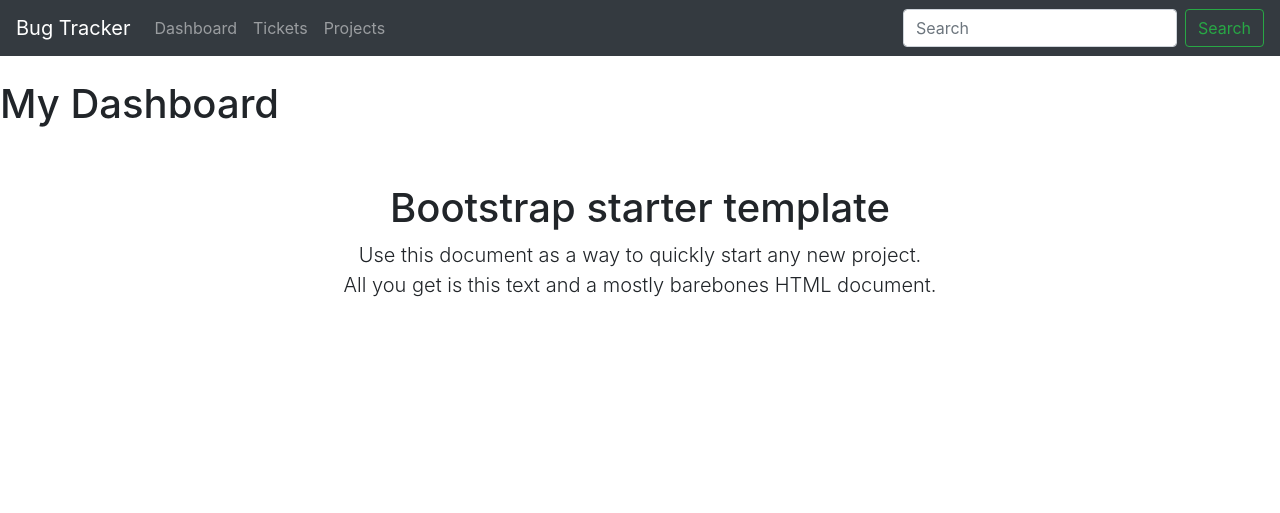
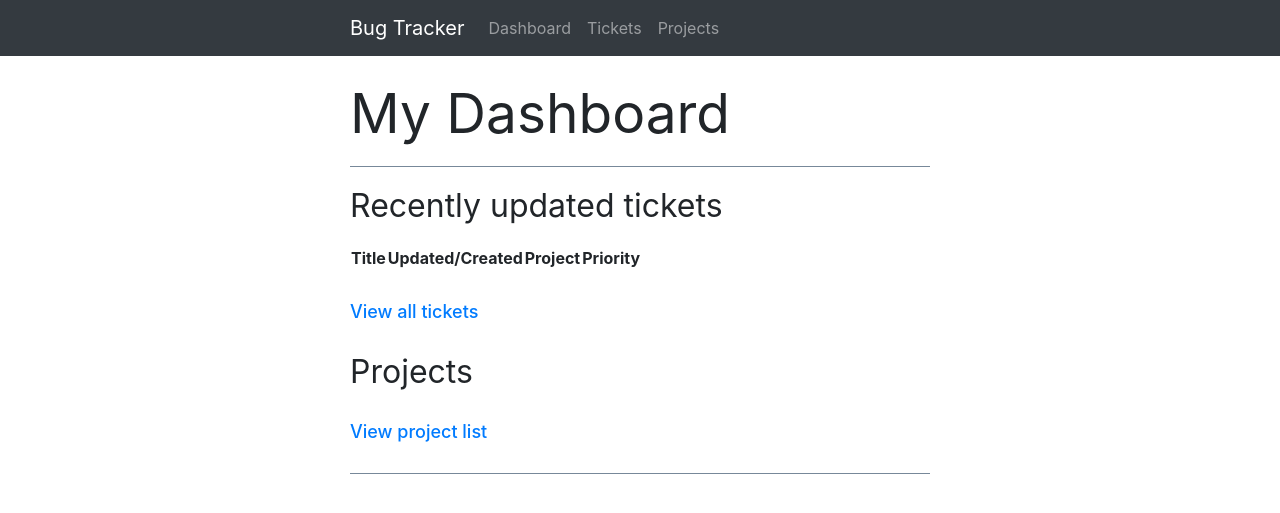
Before and after one commit to Anthony9698/BugTracker, a Django app: page / in a window 1280 px wide. Shown: the top 513 px of the page. Run offline with Django 3.2, Linux system fonts and the light colour scheme; lists and menus that the app fills with data are empty; some libraries are stand-ins or nearby versions.

Commit message:
Added html and styling to the dashboard page

```diff
--- a/src/profiles/templates/base.html
+++ b/src/profiles/templates/base.html
@@ -17,6 +17,9 @@
 
     <!-- Custom styles for this template -->
     <link href="{% static 'css/starter-template.css' %}" rel="stylesheet">
+
+    <!--Dashboard styling-->
+    <link rel="stylesheet" href="{% static 'css/dashboard.css' %}">
 </head>
 
 <body>
@@ -28,11 +31,11 @@
 
 <main role="main" class="container">
 
-    <div class="starter-template">
+    <!-- <div class="starter-template">
         <h1>Bootstrap starter template</h1>
         <p class="lead">Use this document as a way to quickly start any new project.<br> All you get is this text and a
             mostly barebones HTML document.</p>
-    </div>
+    </div> -->
 
 </main><!-- /.container -->
 
@@ -42,8 +45,8 @@
 <script src="{% static 'js/jquery-3.2.1.slim.min.js' %}"
         integrity="sha384-KJ3o2DKtIkvYIK3UENzmM7KCkRr/rE9/Qpg6aAZGJwFDMVNA/GpGFF93hXpG5KkN"
         crossorigin="anonymous"></script>
-<script>window.jQuery || document.write('<script src="../../assets/js/vendor/jquery-slim.min.js"><\/script>')</script>
-<script src="{% static 'js/popper.min.js' %}"></script>
-<script src="{% static 'js/bootstrap.min.js' %}"></script>
+<script>window.jQuery || document.write('<script src="/static/js/jquery-3.2.1.slim.min.js"><\/script>')</script>
+<!-- <script src="{% static 'js/popper.min.js' %}"></script>
+<script src="{% static 'static-only/js/bootstrap.min.js' %}"></script> -->
 </body>
 </html>
--- a/src/profiles/templates/dashboard.html
+++ b/src/profiles/templates/dashboard.html
@@ -1,6 +1,26 @@
 {% extends 'base.html' %}
 
 {% block content %}
-<h1>My Dashboard</h1>
+<div class="top-heading">
+  <h1>My Dashboard</h1>
+
+</div>
+
+<div class="dashboard-center-content top-heading">
+    <h2>Recently updated tickets</h2>
+    <table>
+        <tr>
+            <th>Title</th>
+            <th>Updated/Created</th>
+            <th>Project</th>
+            <th>Priority</th>
+        </tr>
+    </table>
+    <h4><a href="#">View all tickets</a></h4>
+    <h2> Projects</h2>
+    <h4><a href="#">View project list</a></h4>
+</div>
+
+
 
 {% endblock %}
--- a/src/profiles/templates/navbar.html
+++ b/src/profiles/templates/navbar.html
@@ -1,4 +1,4 @@
-<nav class="navbar navbar-expand-md navbar-dark bg-dark fixed-top">
+<nav class="navbar navbar-expand-md navbar-dark bg-dark fixed-top navigation-bar">
     <a class="navbar-brand" href="{% url 'dashboard' %}">Bug Tracker</a>
     <button class="navbar-toggler" type="button" data-toggle="collapse" data-target="#navbarsExampleDefault"
             aria-controls="navbarsExampleDefault" aria-expanded="false" aria-label="Toggle navigation">
@@ -22,9 +22,9 @@
                 <a class="nav-link" href="{% url 'projects' %}">Projects</a>
             </li>
         </ul>
-        <form class="form-inline my-2 my-lg-0">
+        <!-- <form class="form-inline my-2 my-lg-0">
             <input class="form-control mr-sm-2" type="text" placeholder="Search" aria-label="Search">
             <button class="btn btn-outline-success my-2 my-sm-0" type="submit">Search</button>
-        </form>
+        </form> -->
     </div>
 </nav>
--- /dev/null
+++ b/static/static/css/dashboard.css
@@ -0,0 +1,42 @@
+.top-heading {
+    margin-left: 350px;
+    margin-right: 350px;
+    border-bottom: 1px solid lightslategray;
+}
+
+.top-heading h1 {
+    font-size: 55px;
+    font-weight: 400;
+    margin-bottom: 20px;
+}
+
+.dashboard-center-content {
+    margin-top: 20px;
+}
+
+.dashboard-center-content h4 {
+    font-size: 18px;
+    font-weight: 500;
+    margin-top: 30px;
+    margin-bottom: 30px;
+}
+
+.dashboard-center-content h2 {
+    font-size: 32px;
+    font-weight: 400;
+    margin-bottom: 20px;
+}
+
+
+.navigation-bar {
+    padding-left: 350px;
+}
+
+table {
+    width: 50%;
+}
+
+.recently-updated {
+    margin-bottom: 20px;
+
+}
```
